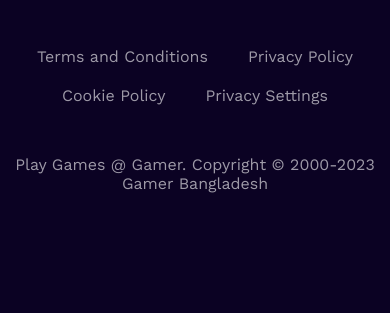
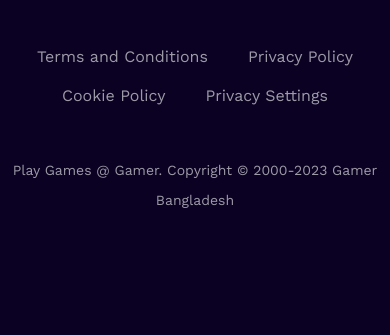
Before and after one commit to MehediHasan128/gamer-world, a plain HTML site: page index.html in a window 390 px wide. Shown: the part 6738-7073 px from the top of the page. Before the commit the page ends 7051 px from the top, so only its background shows below. Drawn offline with nearby package versions, Linux system fonts and the light colour scheme.

Commit message:
some problem solved

```diff
--- a/Styles/responsive.css
+++ b/Styles/responsive.css
@@ -139,7 +139,10 @@
         margin-left: 10px;
         margin-right: 10px;
     }
-
+    .copy-right-message{
+        font-size: 14px;
+        line-height: 30px;
+    }
 }
 
 
@@ -170,7 +173,6 @@
     .banner-img{
         margin: 0 auto;
     }
-
 
     /* Main section styles */
 
@@ -250,6 +252,7 @@
 
 
 
+
     /* footer section style */
     .footer{
         width: 100%;
--- a/Styles/style.css
+++ b/Styles/style.css
@@ -3,6 +3,9 @@
     margin: 0;
     padding: 0;
     font-family: 'Work Sans', sans-serif;
+}
+body{
+    width: 100vw;
 }
 
 /* Shared styles */
@@ -342,13 +345,13 @@
 /* Footer section style */
 .footer{
     width: 100%;
-    display: flex;
-    justify-content: center;
-    align-items: center;
     background: #0b0223;
     padding: 120px 0;
     color: white;
     text-align: center;
+}
+.footer-container{
+    width: 100%;
 }
 .footer-logo{
     justify-content: center;
```
Also changed, not shown: index.html (+2 -0 lines).
